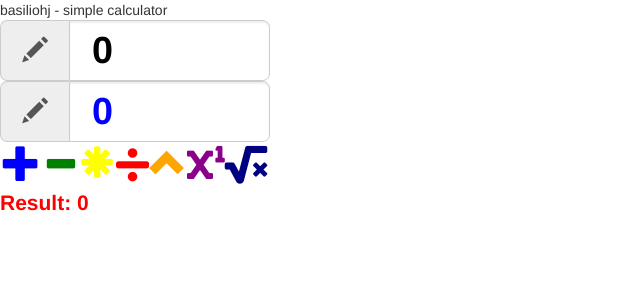
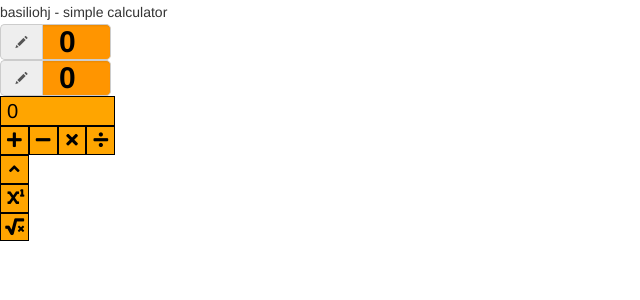
Before and after one commit to jahazieljbh/testing-calculator, an Angular app: page / in a window 1280 px wide. Shown: the top 300 px of the page, without its empty margins (0-640 px from the left). Built offline with nearby package versions, Linux system fonts and the light colour scheme.

Commit message:
update hotfixes

```diff
--- a/src/app/ui/ui.component.css
+++ b/src/app/ui/ui.component.css
@@ -1,69 +1,130 @@
 .calculator {
-    width: 150px;
     text-align: center;
     color: #999;
-    zoom: 1.8;
+    display: inline;
+    zoom: 1.2;
 }
 
 .result {
-    font-size: 1.5em;
+    font-size: 1.2em;
     font-weight: bold;
-    color: red;
-
+    display: flex;
+    border-style: solid;
+    border-width: 1px;
+    color: black;
+    background: orange;
+    width: 5.7em;
+    height: 1.5em;
+    padding-left:5px;
+    font-weight: 100;
 }
 
 .operator1 {
     font-size: 1.5em;
     font-weight: bold;
     color: black;
-
+    text-align: center;
+    padding: 0px;
+    width: 2.3em;
+    height: 1.2em;
+    font-size: 25px;
+    background: #ff9500;
 }
 
 .operator2 {
     font-size: 1.5em;
     font-weight: bold;
-    color: blue;
-
+    color: black;
+    text-align: center;
+    padding: 0px;
+    width: 2.3em;
+    height: 1.2em;
+    font-size: 25px;
+    background: #ff9500;
 }
 
 .addition-button {
-    font-size: 1.5em;
     cursor: pointer;
-    color: blue;
+    color: black;
+    background: orange;
+    border-style: solid;
+    border-width: 1px;
+    width: 24px;
+    height: 24px;
+    padding-top: 4px;
 }
 
 .substraction-button {
-    font-size: 1.5em;
     cursor: pointer;
-    color: green;
+    color: black;
+    background: orange;
+    border-style: solid;
+    border-width: 1px;
+    width: 24px;
+    height: 24px;
+    padding-top: 4px;
 }
 
 .multiplication-button {
-    font-size: 1.5em;
     cursor: pointer;
-    color: yellow;
+    color: black;
+    background: orange;
+    border-style: solid;
+    border-width: 1px;
+    width: 24px;
+    height: 24px;
+    padding-top: 4px;
 }
 
 .division-button {
-    font-size: 1.5em;
     cursor: pointer;
-    color: red;
+    color: black;
+    background: orange;
+    border-style: solid;
+    border-width: 1px;
+    width: 24px;
+    height: 24px;
+    padding-top: 4px;
 }
 
 .exp-button {
-    font-size: 1.5em;
     cursor: pointer;
-    color: orange;
+    color: black;
+    background: orange;
+    border-style: solid;
+    border-width: 1px;
+    display: flex;
+    align-items: center;
+    justify-content: flex-end;
+    letter-spacing: 7px;
+    width: 24px;
+    height: 24px;
 }
 
 .sqr-button {
-    font-size: 1.5em;
     cursor: pointer;
-    color: darkmagenta;
+    color: black;
+    background: orange;
+    border-style: solid;
+    border-width: 1px;
+    display: flex;
+    align-items: center;
+    justify-content: flex-end;
+    letter-spacing: 3px;
+    width: 24px;
+    height: 24px;
 }
 
 .sqrt-button {
-    font-size: 1.5em;
     cursor: pointer;
-    color: navy;
+    color: black;
+    background: orange;
+    border-style: solid;
+    border-width: 1px;
+    display: flex;
+    align-items: center;
+    justify-content: flex-end;
+    letter-spacing: 3px;
+    width: 24px;
+    height: 24px;
 }
--- a/src/app/ui/ui.component.html
+++ b/src/app/ui/ui.component.html
@@ -2,29 +2,29 @@
 
     <form>
         <div class="input-group">
-            <span class="input-group-addon"><i class="glyphicon glyphicon-pencil"></i></span>
+            <span class="input-group-addon"><i class="glyphicon glyphicon-pencil" style='font-size:10px'></i></span>
             <input id="operator1" [(ngModel)]="operator1" type="number" class="form-control operator1" name="operator1" placeholder="0.0">
         </div>
 
         <div class="input-group">
-            <span class="input-group-addon"><i class="glyphicon glyphicon-pencil"></i></span>
+            <span class="input-group-addon"><i class="glyphicon glyphicon-pencil" style='font-size:10px'></i></span>
             <input id="operator2" [(ngModel)]="operator2" type="number" class="form-control operator2" name="operator2" placeholder="0.0">
         </div>
     </form>
-
-    <i class="glyphicon glyphicon-plus addition-button"
+    <span class="result">{{ result }}</span>
+    <i class="fas fa-plus addition-button"
         (click)="addition()"></i>
 
-    <i class="glyphicon glyphicon-minus substraction-button"
+    <i class="fas fa-minus substraction-button"
         (click)="substraction()"></i>
 
-    <i class="glyphicon glyphicon-asterisk multiplication-button"
+    <i class="fas fa-times multiplication-button"
         (click)="multiplication()"></i>
 
     <i class="fas fa-divide division-button"
         (click)="division()"></i>
 
-    <i class="glyphicon glyphicon-chevron-up exp-button"
+    <i class="fas fa-angle-up exp-button"
         (click)="exp()"></i>
 
     <i class="fas fa-superscript sqr-button"
@@ -33,5 +33,3 @@
     <i class="fas fa-square-root-alt sqrt-button"
         (click)="sqrt()"></i>
 </div>
-
-<span class="result">Result: {{ result }}</span>
```
Also changed, not shown: 1 other file (tests, documents, lock files or other folders).
